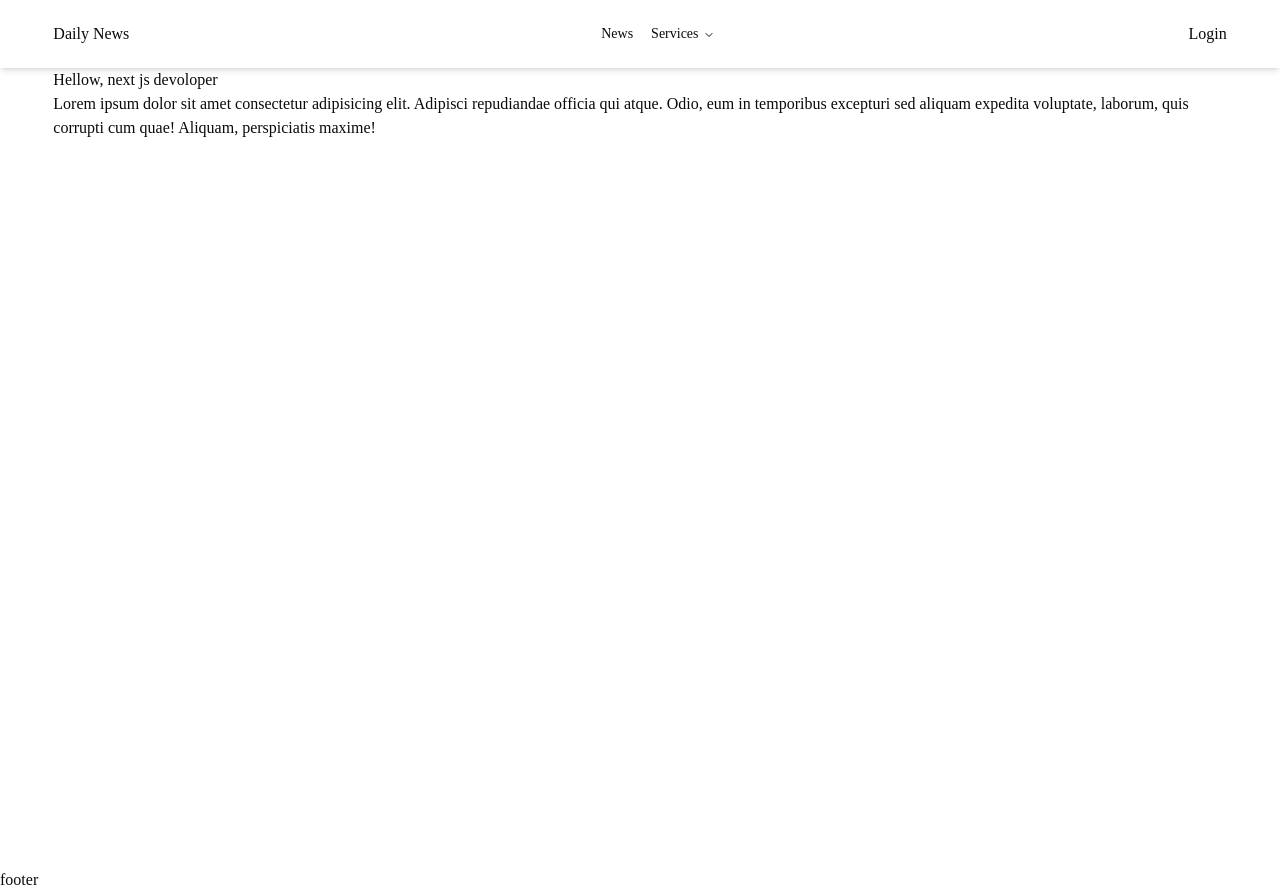
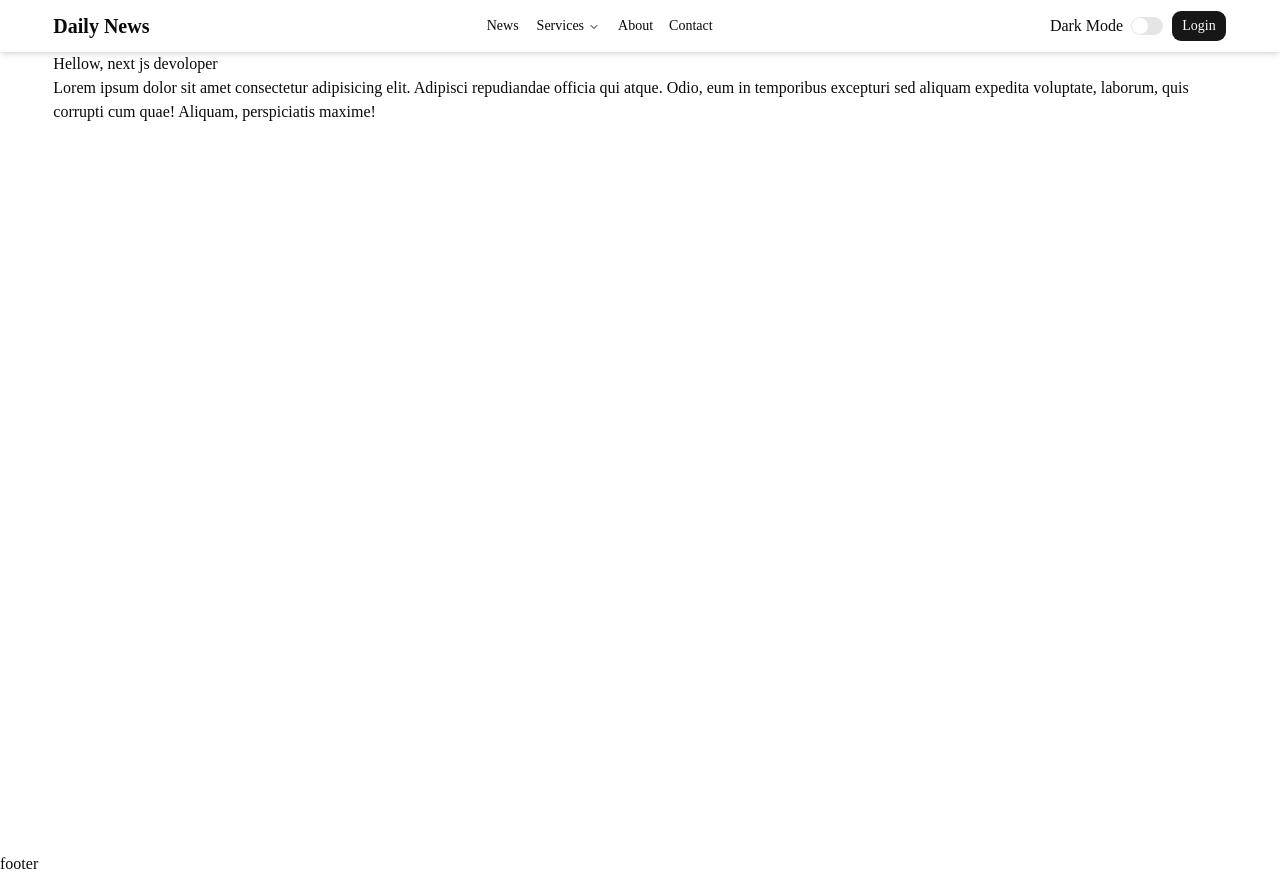
Before and after one commit to Apurbaroy01/next-news-portal, a Next.js app: page / in a window 1280 px wide. Built offline with nearby package versions, Linux system fonts and the light colour scheme.

Commit message:
fix taggle

```diff
--- a/package.json
+++ b/package.json
@@ -16,6 +16,7 @@
     "radix-ui": "^1.4.3",
     "react": "19.2.3",
     "react-dom": "19.2.3",
+    "react-icons": "^5.6.0",
     "shadcn": "^4.0.6",
     "tailwind-merge": "^3.5.0",
     "tw-animate-css": "^1.4.0"
--- a/src/components/Shared/Navbar.tsx
+++ b/src/components/Shared/Navbar.tsx
@@ -1,27 +1,45 @@
+
 import Link from 'next/link';
 import React from 'react';
 import { NavigationMenu, NavigationMenuContent, NavigationMenuItem, NavigationMenuLink, NavigationMenuList, NavigationMenuTrigger } from '../ui/navigation-menu';
+import { Switch } from '../ui/switch';
+import { Button } from '../ui/button';
+import { TfiAlignRight } from 'react-icons/tfi';
+
+
+
 
 const Navbar = () => {
     return (
-        <header className='py-4 shadow-md'>
+        <header className='py-2 shadow-md'>
             <nav className='max-w-11/12 mx-auto flex justify-between items-center'>
-                <div>
+                <div className='font-bold text-xl'>
                     <Link href="/">Daily News</Link>
                 </div>
 
 
-                <NavigationMenu>
+                <NavigationMenu className='hidden lg:flex'>
                     <NavigationMenuList>
-                        <NavigationMenuItem className='flex flex-row '>
+                        <NavigationMenuItem className='flex flex-row items-center'>
                             <NavigationMenuLink href='/news'>News</NavigationMenuLink>
 
                             <NavigationMenuTrigger>Services</NavigationMenuTrigger>
-                            <NavigationMenuContent>
-                                <NavigationMenuLink>Web Development</NavigationMenuLink>
-                                <NavigationMenuLink>Mobile Apps</NavigationMenuLink>
-                                <NavigationMenuLink>SEO</NavigationMenuLink>
+                            <NavigationMenuContent className='bg-gray-50'>
+                                <ul>
+                                    <li>
+                                        <NavigationMenuLink href='/services/web'>Web Development</NavigationMenuLink>
+                                    </li>
+                                    <li>
+                                        <NavigationMenuLink href='/services/app'>Mobile Apps</NavigationMenuLink>
+                                    </li>
+                                    <li>
+                                        <NavigationMenuLink href='/services/seo'>SEO</NavigationMenuLink>
+                                    </li>
+                                </ul>
                             </NavigationMenuContent>
+
+                            <NavigationMenuLink href='/about'>About</NavigationMenuLink>
+                            <NavigationMenuLink href='/contact'>Contact</NavigationMenuLink>
 
 
                         </NavigationMenuItem>
@@ -29,8 +47,17 @@
                 </NavigationMenu>
 
 
-                <div>
-                    <button>Login</button>
+                <div className='hidden lg:flex items-center space-x-2 '>
+                    <span>Dark Mode</span>
+                    <Switch />
+                    <div>
+                        <Button variant="default">Login</Button>
+                    </div>
+                </div>
+
+                {/* mobile menu */}
+                <div className='lg:hidden'>
+                    <Button variant="outline"><TfiAlignRight /></Button>
                 </div>
             </nav>
         </header>
--- /dev/null
+++ b/src/components/ui/switch.tsx
@@ -0,0 +1,33 @@
+"use client"
+
+import * as React from "react"
+import { Switch as SwitchPrimitive } from "radix-ui"
+
+import { cn } from "@/lib/utils"
+
+function Switch({
+  className,
+  size = "default",
+  ...props
+}: React.ComponentProps<typeof SwitchPrimitive.Root> & {
+  size?: "sm" | "default"
+}) {
+  return (
+    <SwitchPrimitive.Root
+      data-slot="switch"
+      data-size={size}
+      className={cn(
+        "peer group/switch relative inline-flex shrink-0 items-center rounded-full border border-transparent transition-all outline-none after:absolute after:-inset-x-3 after:-inset-y-2 focus-visible:border-ring focus-visible:ring-3 focus-visible:ring-ring/50 aria-invalid:border-destructive aria-invalid:ring-3 aria-invalid:ring-destructive/20 data-[size=default]:h-[18.4px] data-[size=default]:w-[32px] data-[size=sm]:h-[14px] data-[size=sm]:w-[24px] dark:aria-invalid:border-destructive/50 dark:aria-invalid:ring-destructive/40 data-checked:bg-primary data-unchecked:bg-input dark:data-unchecked:bg-input/80 data-disabled:cursor-not-allowed data-disabled:opacity-50",
+        className
+      )}
+      {...props}
+    >
+      <SwitchPrimitive.Thumb
+        data-slot="switch-thumb"
+        className="pointer-events-none block rounded-full bg-background ring-0 transition-transform group-data-[size=default]/switch:size-4 group-data-[size=sm]/switch:size-3 group-data-[size=default]/switch:data-checked:translate-x-[calc(100%-2px)] group-data-[size=sm]/switch:data-checked:translate-x-[calc(100%-2px)] dark:data-checked:bg-primary-foreground group-data-[size=default]/switch:data-unchecked:translate-x-0 group-data-[size=sm]/switch:data-unchecked:translate-x-0 dark:data-unchecked:bg-foreground"
+      />
+    </SwitchPrimitive.Root>
+  )
+}
+
+export { Switch }
```
Also changed, not shown: 1 other file (tests, documents, lock files or other folders).
